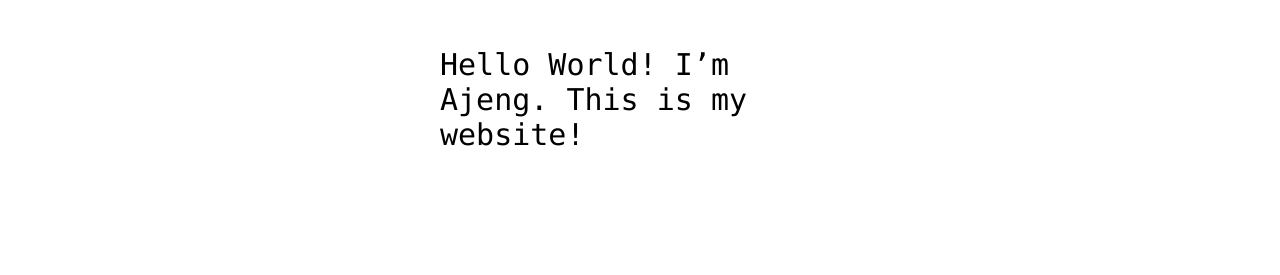
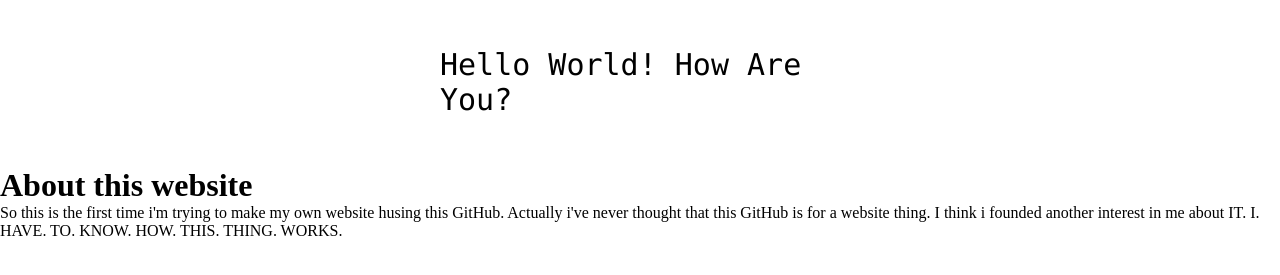
Before and after one commit to Ajengcp/Ajengcp.github.io, a plain HTML site: page index.html in a window 1280 px wide. Shown: the part 341-616 px from the top of the page. Drawn offline with Linux system fonts and the light colour scheme.

Commit message:
Update index.html

```diff
--- a/index.html
+++ b/index.html
@@ -3,7 +3,7 @@
 <html>
 <head>
   <meta http-equiv="Content-Type" content="text/html; charset=utf-8"/>
-  <title>my-first-website</title>
+  <title> Practicing ^^ </title>
   <LINK href="styles.css" rel="stylesheet" type="text/css">
 </head>
 
@@ -12,7 +12,14 @@
 <img src="https://octodex.github.com/images/daftpunktocat-thomas.gif" id="octocat" alt="octocat-gif" />
 
 <!-- Change this code here by copy and pasting your template on line 15 -->
-<p>Hello World! I’m Ajeng. This is my website!</p>
+<p>Hello World! How Are You? </p>
+
+  <h1> About this website </h1>
+
+  <p1> So this is the first time i'm trying to make my own website husing this GitHub. Actually i've never thought that this GitHub is
+    for a website thing. I think i founded another interest in me about IT.
+    I. HAVE. TO. KNOW. HOW. THIS. THING. WORKS.
+  </p1>
 
 </body>
 </html>
```
